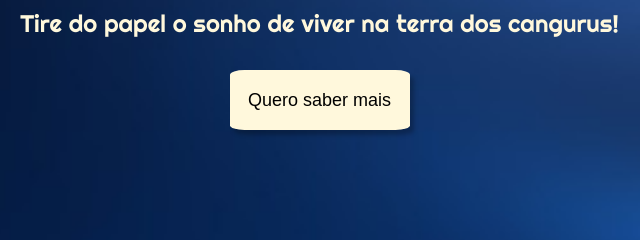
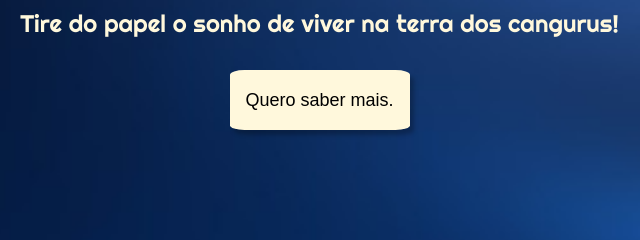
Before and after one commit to fernandamirand/LandingPageBasic, a plain HTML site: page index.html in a window 1280 px wide. Shown: the part 399-639 px from the top of the page, 51-691 px from the left. Drawn offline with Linux system fonts and the light colour scheme.

Commit message:
Update index.html

```diff
--- a/index.html
+++ b/index.html
@@ -38,7 +38,7 @@
             <div class="conteudo-principal-escrito">
                 <h1 class="conteudo-principal-escrito-titulo">SERVIÇO DE IMIGRAÇÃO</h1>
                 <h2 class="conteudo-principal-escrito-subtitulo">Tire do papel o sonho de viver na terra dos cangurus!</h2>
-                <button class="conteudo-principal-escrito-botão">Quero saber mais</button>
+                <button class="conteudo-principal-escrito-botão">Quero saber mais.</button>
             </div>
             <img class="image-2" src="./images/img1.jpg" alt="jpg" height="350px">
         </section>
```
